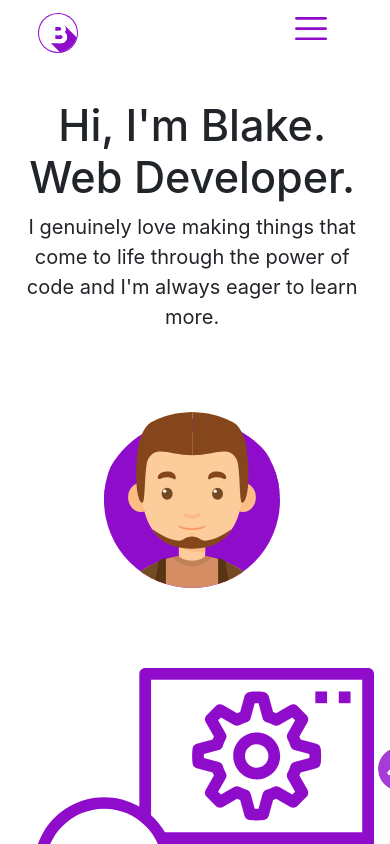
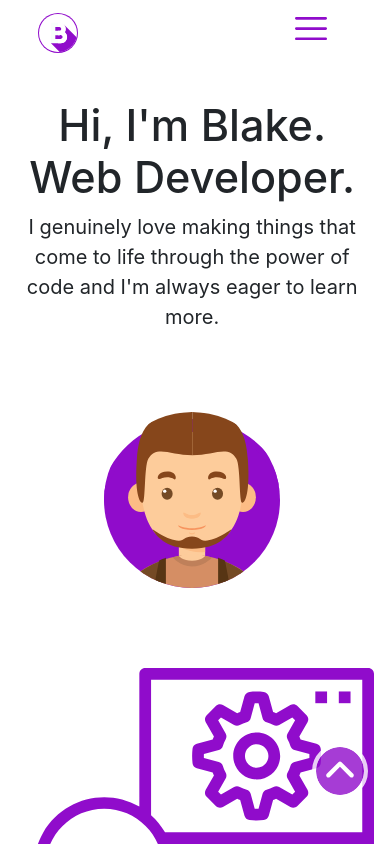
Before and after one commit to bmarshreal/portfolio, a React (Create React App) app: page / in a window 390 px wide. Shown: the top 844 px of the page. Built offline with nearby package versions, Linux system fonts and the light colour scheme.

Commit message:
fixing floater issue

```diff
--- a/src/App.css
+++ b/src/App.css
@@ -209,11 +209,11 @@ html {
   position: fixed;
   background-color: white;
   z-index: 1000;
-  left: 96%;
+  left: 85%;
   top: 88%;
   border-radius: 70%;
-  height: 3.25rem;
-  width: 3.25rem;
+  height: 3.5rem;
+  width: 3.5rem;
   font-size: 2rem;
   color: white;
   opacity: 80%;
@@ -434,11 +434,11 @@ html {
     position: fixed;
     background-color: white;
     z-index: 1000;
-    left: 96%;
+    left: 80%;
     top: 88%;
     border-radius: 70%;
-    height: 3.25rem;
-    width: 3.25rem;
+    height: 3.5rem;
+    width: 3.5rem;
     font-size: 2rem;
     color: white;
     opacity: 80%;
```
